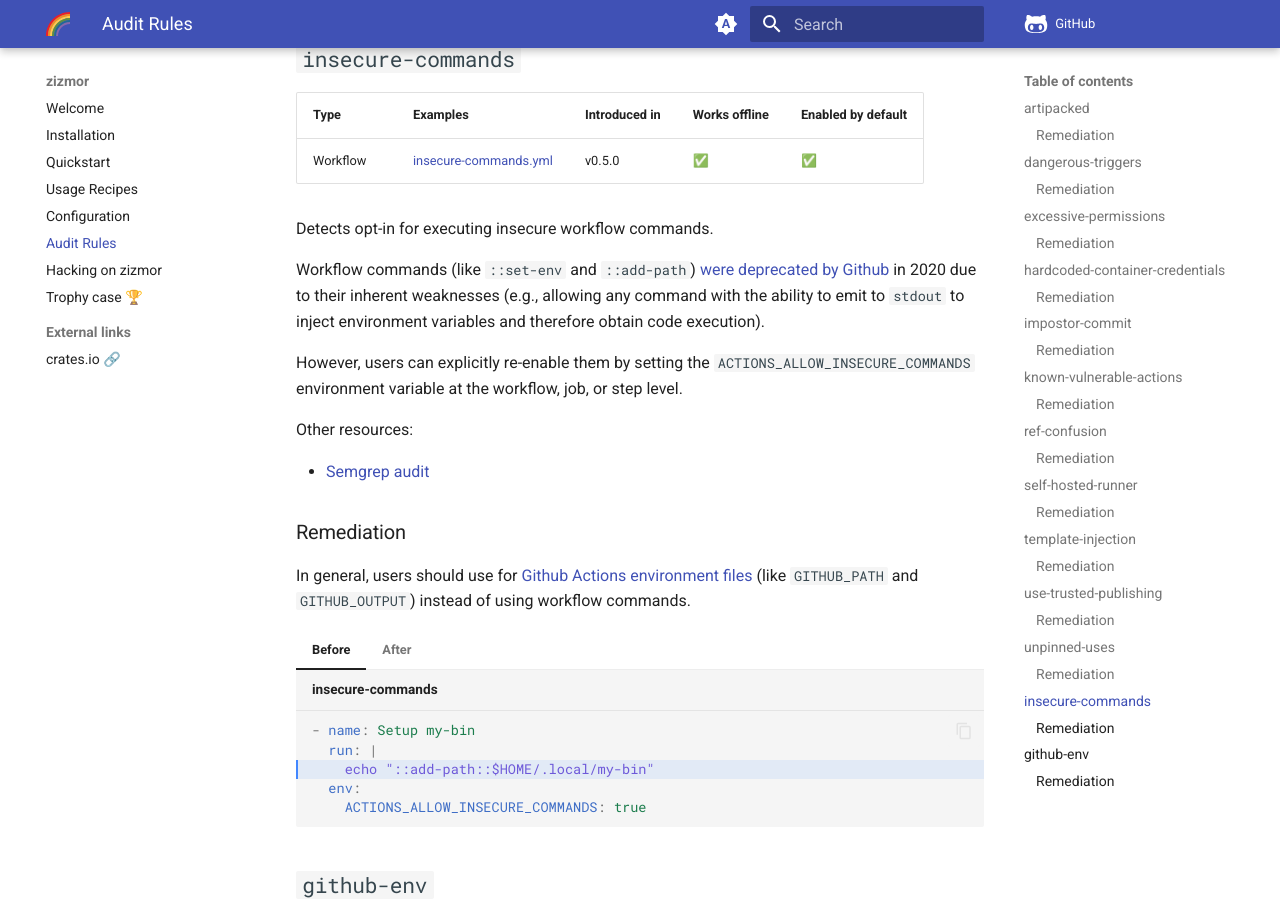
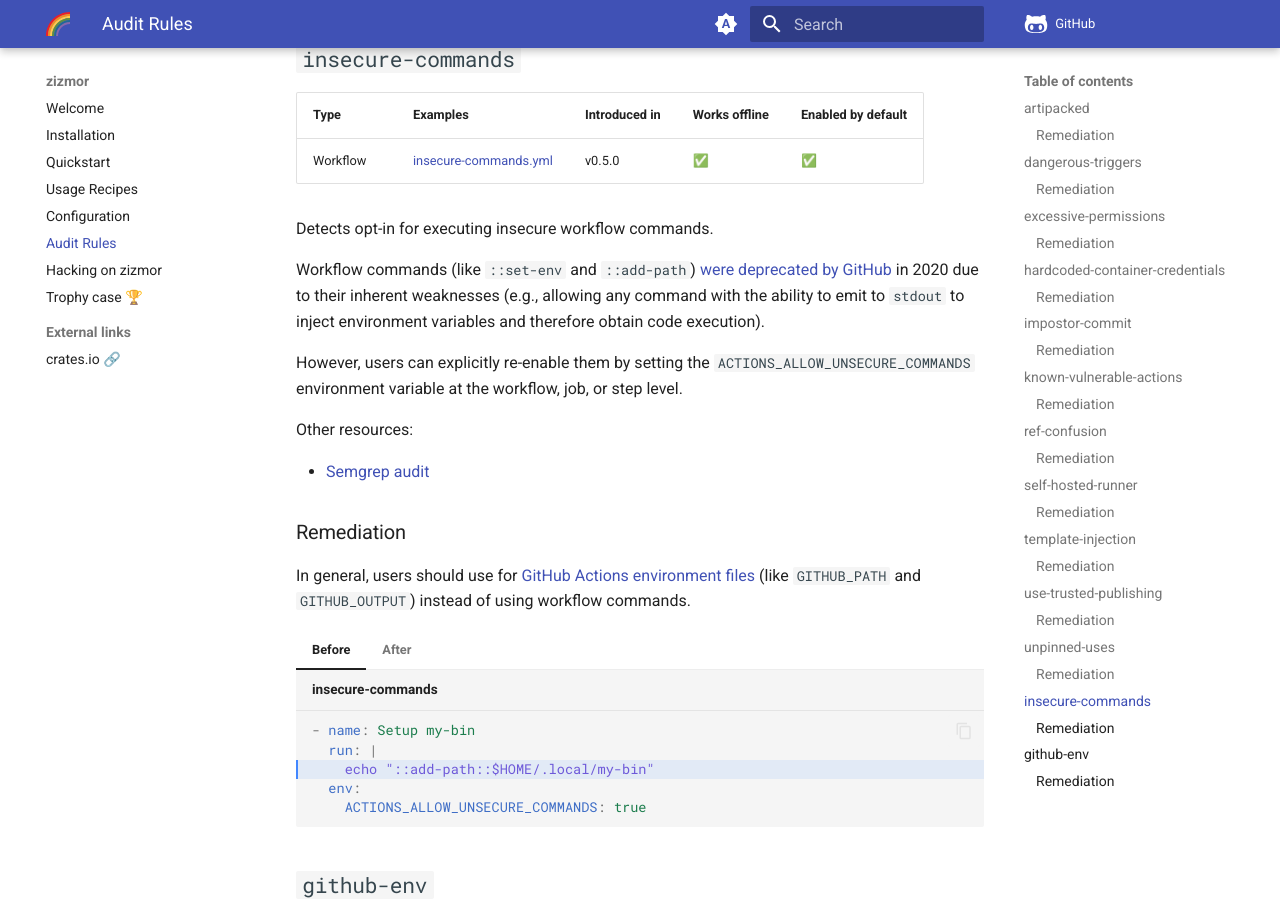
Before and after one commit to zizmorcore/zizmor, an MkDocs documentation site: the page built from docs/audits.md, in a window 1280 px wide and 900 px high, scrolled down 10457 px. Built offline with MkDocs 1.6.1 and Material for MkDocs 9.7.7, drawn with Linux system fonts in a browser that asks for light colours; comment, search, counter and statistics services are not loaded.

Commit message:
Revert GitHub's own misspelling

````diff
--- a/docs/audits.md
+++ b/docs/audits.md
@@ -629,12 +629,12 @@ A before/after example is shown below.
 Detects opt-in for executing insecure workflow commands.
 
 Workflow commands (like `::set-env` and `::add-path`)
-[were deprecated by Github] in 2020 due to their inherent weaknesses
+[were deprecated by GitHub] in 2020 due to their inherent weaknesses
 (e.g., allowing any command with the ability to emit to `stdout`
 to inject environment variables and therefore obtain code execution).
 
 However, users can explicitly re-enable them by setting the
-`ACTIONS_ALLOW_INSECURE_COMMANDS` environment variable at the workflow,
+`ACTIONS_ALLOW_UNSECURE_COMMANDS` environment variable at the workflow,
 job, or step level.
 
 Other resources:
@@ -643,7 +643,7 @@ Other resources:
 
 ### Remediation
 
-In general, users should use for [Github Actions environment files]
+In general, users should use for [GitHub Actions environment files]
 (like `GITHUB_PATH` and `GITHUB_OUTPUT`) instead of using workflow commands.
 
 === "Before"
@@ -653,7 +653,7 @@ In general, users should use for [Github Actions environment files]
       run: |
         echo "::add-path::$HOME/.local/my-bin"
       env:
-        ACTIONS_ALLOW_INSECURE_COMMANDS: true
+        ACTIONS_ALLOW_UNSECURE_COMMANDS: true
     ```
 
 === "After"
@@ -703,8 +703,8 @@ If you need to pass state between steps, consider using `GITHUB_OUTPUT` instead.
 [Trusted Publishing - RubyGems Guides]: https://guides.rubygems.org/trusted-publishing/
 [Trusted publishing: a new benchmark for packaging security]: https://blog.trailofbits.com/2023/05/23/trusted-publishing-a-new-benchmark-for-packaging-security/
 [Trusted Publishers for All Package Repositories]: https://repos.openssf.org/trusted-publishers-for-all-package-repositories.html
-[were deprecated by Github]: https://github.blog/changelog/2020-10-01-github-actions-deprecating-set-env-and-add-path-commands/
-[Github Actions environment files]: https://docs.github.com/en/actions/writing-workflows/choosing-what-your-workflow-does/workflow-commands-for-github-actions#environment-files
+[were deprecated by GitHub]: https://github.blog/changelog/2020-10-01-github-actions-deprecating-set-env-and-add-path-commands/
+[GitHub Actions environment files]: https://docs.github.com/en/actions/writing-workflows/choosing-what-your-workflow-does/workflow-commands-for-github-actions#environment-files
 [Semgrep audit]: https://semgrep.dev/r?q=yaml.github-actions.security.allowed-unsecure-commands.allowed-unsecure-commands
 [GitHub Actions exploitation: environment manipulation]: https://www.synacktiv.com/en/publications/github-actions-exploitation-repo-jacking-and-environment-manipulation
 [GHSL-2024-177: Environment Variable injection in an Actions workflow of Litestar]: https://securitylab.github.com/advisories/GHSL-2024-177_Litestar/
````
Also changed, not shown: docs/development.md (+1 -1 lines), 6 other files.
